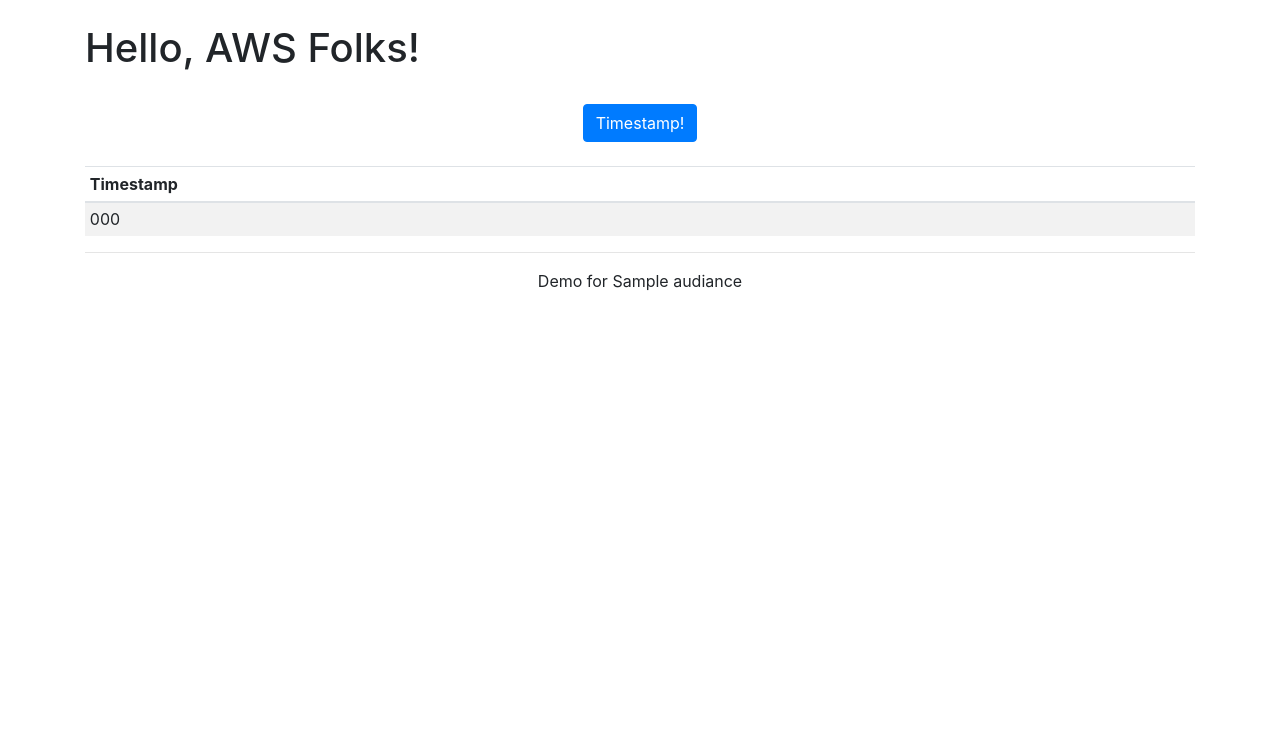
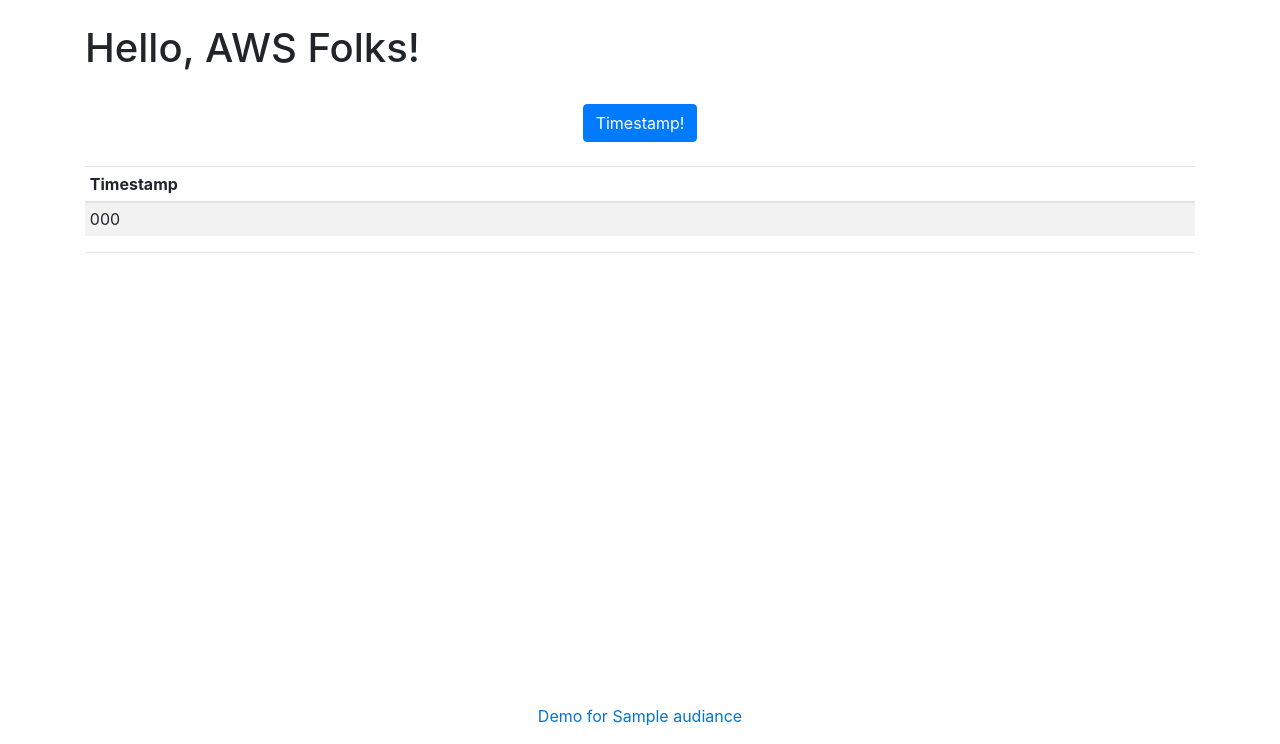
Before and after one commit to metcalfc/docker-ecs-compose, a Flask app: template app/templates/index.html in a window 1280 px wide. Shown: the part 56-800 px from the top of the page. Run offline with Flask 2, Linux system fonts and the light colour scheme; the template is opened without the code that fills it: most values are stand-ins (such as "Sample title", 1, 10 or a date in 2020); parts of the project's set-up code (start-up, migrations or seed data) failed here and were passed over; some libraries are stand-ins or nearby versions.

Commit message:
Move "secret" to a footer pinned to the bottom.

```diff
--- a/app/templates/index.html
+++ b/app/templates/index.html
@@ -142,9 +142,19 @@
           </table>
           <hr />
         </div>
-        <center>
+        <style>
+          .footer {
+            position: fixed;
+            left: 0;
+            bottom: 0;
+            width: 100%;
+            color: #0275d8;
+            text-align: center;
+          }
+        </style>
+        <div class="footer">
           <p>Demo for {{audiance}}</p>
-        </center>
+        </div>
       </div>
     </div>
 
```
